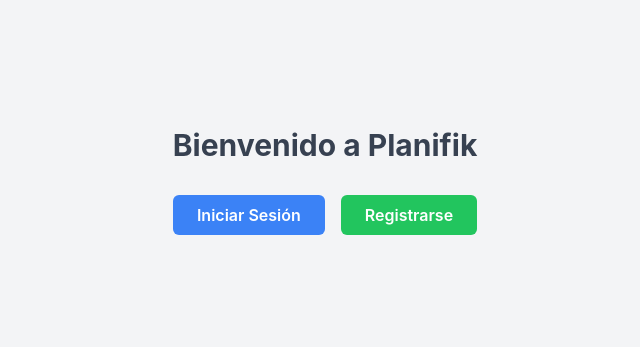
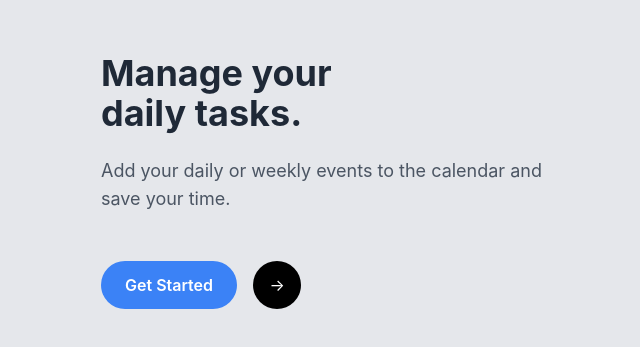
Before and after one commit to LuisVillela/Planifik, a React (Create React App) app: page / in a window 1280 px wide. Shown: the part 219-566 px from the top of the page, without its empty margins (315-955 px from the left). Built offline with nearby package versions, Linux system fonts and the light colour scheme.

Commit message:
Home update
now home has a header and bottom bar to navegate. also added the basic views for the app

```diff
--- a/package.json
+++ b/package.json
@@ -3,6 +3,7 @@
   "version": "0.1.0",
   "private": true,
   "dependencies": {
+    "@heroicons/react": "^2.1.5",
     "@testing-library/jest-dom": "^5.17.0",
     "@testing-library/react": "^13.4.0",
     "@testing-library/user-event": "^13.5.0",
--- a/src/App.js
+++ b/src/App.js
@@ -5,6 +5,9 @@ import Welcome from './components/Welcome';
 import Login from './components/Login';
 import Register from './components/Register';
 import Home from './components/Home';
+import Tasks from './components/Tasks';
+import Calendar from './components/Calendar';
+import Settings from './components/Settings';
 
 function App() {
   return (
@@ -14,6 +17,9 @@ function App() {
         <Route path="/login" element={<Login />} />
         <Route path="/register" element={<Register />} />
         <Route path="/home" element={<Home />} />
+        <Route path="/todolist" element={<Tasks />} />
+        <Route path="/calendar" element={<Calendar />} />
+        <Route path="/settings" element={<Settings />} />
       </Routes>
     </Router>
   );
--- /dev/null
+++ b/src/components/Calendar.js
@@ -0,0 +1,12 @@
+// src/components/Calendar.js
+import React from 'react';
+
+const Calendar = () => {
+  return (
+    <div className="flex items-center justify-center min-h-screen bg-gray-200">
+      <h1 className="text-3xl font-bold">Calendar</h1>
+    </div>
+  );
+};
+
+export default Calendar;
--- a/src/components/Home.js
+++ b/src/components/Home.js
@@ -1,13 +1,59 @@
 // src/components/Home.js
 import React from 'react';
+import { useNavigate } from 'react-router-dom';
+import { HomeIcon, ClipboardDocumentListIcon, CalendarDaysIcon, Cog6ToothIcon } from '@heroicons/react/24/outline';
 
 const Home = () => {
+  const navigate = useNavigate();
+
   return (
-    <div className="flex flex-col items-center justify-center min-h-screen bg-gray-100 p-4">
-      <h2 className="text-2xl font-bold text-gray-800 mb-4">Pantalla Principal</h2>
-      <p className="text-lg text-gray-600">
-        Aquí se mostrarán las tareas y el calendario.
-      </p>
+    <div className="flex flex-col min-h-screen bg-gray-200">
+      {/* Barra superior fija con padding adicional */}
+      <header className="w-full bg-white shadow-md fixed top-0 left-0 z-10 py-6 px-4">
+        <h1 className="text-2xl font-bold text-center text-gray-800 mt-4">Home</h1>
+      </header>
+
+      {/* Contenedor central para el texto de bienvenida */}
+      <div className="flex flex-grow items-center justify-center p-4 text-center mt-20">
+        <div>
+          <h2 className="text-xl font-semibold text-gray-700">Welcome to your Dashboard</h2>
+          <p className="text-gray-600">Here you can see your notifications, goals, and general overview.</p>
+        </div>
+      </div>
+
+      {/* Barra de navegación inferior con padding adicional */}
+      <nav className="bg-white fixed bottom-0 left-0 w-full border-t border-gray-300 py-3 px-4">
+        <div className="flex justify-around py-2">
+          <button
+            onClick={() => navigate('/home')}
+            className="flex flex-col items-center text-gray-700 hover:text-blue-500"
+          >
+            <HomeIcon className="h-6 w-6" />
+            <span className="text-sm">Home</span>
+          </button>
+          <button
+            onClick={() => navigate('/todolist')}
+            className="flex flex-col items-center text-gray-700 hover:text-blue-500"
+          >
+            <ClipboardDocumentListIcon className="h-6 w-6" />
+            <span className="text-sm">To-Do</span>
+          </button>
+          <button
+            onClick={() => navigate('/calendar')}
+            className="flex flex-col items-center text-gray-700 hover:text-blue-500"
+          >
+            <CalendarDaysIcon className="h-6 w-6" />
+            <span className="text-sm">Calendar</span>
+          </button>
+          <button
+            onClick={() => navigate('/settings')}
+            className="flex flex-col items-center text-gray-700 hover:text-blue-500"
+          >
+            <Cog6ToothIcon className="h-6 w-6" />
+            <span className="text-sm">Settings</span>
+          </button>
+        </div>
+      </nav>
     </div>
   );
 };
--- a/src/components/Login.js
+++ b/src/components/Login.js
@@ -1,7 +1,7 @@
 // src/components/Login.js
 import React, { useState } from 'react';
 import axios from 'axios';
-import { useNavigate } from 'react-router-dom';
+import { useNavigate, Link } from 'react-router-dom';
 
 const Login = () => {
   const [username, setUsername] = useState('');
@@ -18,25 +18,25 @@ const Login = () => {
         navigate('/home');
       }
     } catch (error) {
-      setMessage(error.response?.data?.message || 'Credenciales incorrectas');
+      setMessage(error.response?.data?.message || 'Incorrect credentials');
     }
   };
 
   return (
     <div className="flex items-center justify-center min-h-screen bg-gray-100">
       <div className="w-full max-w-md p-8 bg-white shadow-md rounded-lg">
-        <h2 className="text-2xl font-bold text-center text-gray-700 mb-6">Inicio de Sesión</h2>
+        <h2 className="text-2xl font-bold text-center text-gray-700 mb-6">Login</h2>
         <form onSubmit={handleLogin} className="space-y-4">
           <input
             type="text"
-            placeholder="Nombre de usuario"
+            placeholder="Username"
             value={username}
             onChange={(e) => setUsername(e.target.value)}
             className="w-full px-4 py-2 border border-gray-300 rounded-md focus:outline-none focus:border-blue-500"
           />
           <input
             type="password"
-            placeholder="Contraseña"
+            placeholder="Password"
             value={password}
             onChange={(e) => setPassword(e.target.value)}
             className="w-full px-4 py-2 border border-gray-300 rounded-md focus:outline-none focus:border-blue-500"
@@ -45,10 +45,18 @@ const Login = () => {
             type="submit"
             className="w-full py-2 mt-4 bg-blue-500 text-white font-bold rounded-md hover:bg-blue-600"
           >
-            Iniciar Sesión
+            Login
           </button>
         </form>
         {message && <p className="text-center text-gray-600 mt-4">{message}</p>}
+
+        {/* Redirection text */}
+        <p className="text-center text-gray-600 mt-6">
+          Don’t have an account?{' '}
+          <Link to="/register" className="text-blue-500 hover:underline">
+            Register
+          </Link>
+        </p>
       </div>
     </div>
   );
--- a/src/components/Register.js
+++ b/src/components/Register.js
@@ -1,7 +1,7 @@
 // src/components/Register.js
 import React, { useState } from 'react';
 import axios from 'axios';
-import { useNavigate } from 'react-router-dom';
+import { useNavigate, Link } from 'react-router-dom';
 
 const Register = () => {
   const [username, setUsername] = useState('');
@@ -18,25 +18,25 @@ const Register = () => {
         navigate('/home');
       }
     } catch (error) {
-      setMessage(error.response?.data?.message || 'Error al registrar usuario');
+      setMessage(error.response?.data?.message || 'Error registering user');
     }
   };
 
   return (
     <div className="flex items-center justify-center min-h-screen bg-gray-100">
       <div className="w-full max-w-md p-8 bg-white shadow-md rounded-lg">
-        <h2 className="text-2xl font-bold text-center text-gray-700 mb-6">Registro</h2>
+        <h2 className="text-2xl font-bold text-center text-gray-700 mb-6">Register</h2>
         <form onSubmit={handleRegister} className="space-y-4">
           <input
             type="text"
-            placeholder="Nombre de usuario"
+            placeholder="Username"
             value={username}
             onChange={(e) => setUsername(e.target.value)}
             className="w-full px-4 py-2 border border-gray-300 rounded-md focus:outline-none focus:border-blue-500"
           />
           <input
             type="password"
-            placeholder="Contraseña"
+            placeholder="Password"
             value={password}
             onChange={(e) => setPassword(e.target.value)}
             className="w-full px-4 py-2 border border-gray-300 rounded-md focus:outline-none focus:border-blue-500"
@@ -45,10 +45,18 @@ const Register = () => {
             type="submit"
             className="w-full py-2 mt-4 bg-blue-500 text-white font-bold rounded-md hover:bg-blue-600"
           >
-            Registrarse
+            Register
           </button>
         </form>
         {message && <p className="text-center text-gray-600 mt-4">{message}</p>}
+
+        {/* Redirection text */}
+        <p className="text-center text-gray-600 mt-6">
+          Already have an account?{' '}
+          <Link to="/login" className="text-blue-500 hover:underline">
+            Login
+          </Link>
+        </p>
       </div>
     </div>
   );
--- /dev/null
+++ b/src/components/Settings.js
@@ -0,0 +1,12 @@
+// src/components/Settings.js
+import React from 'react';
+
+const Settings = () => {
+  return (
+    <div className="flex items-center justify-center min-h-screen bg-gray-200">
+      <h1 className="text-3xl font-bold">Settings</h1>
+    </div>
+  );
+};
+
+export default Settings;
--- /dev/null
+++ b/src/components/Tasks.js
@@ -0,0 +1,12 @@
+// src/components/Tasks.js
+import React from 'react';
+
+const Tasks = () => {
+  return (
+    <div className="flex items-center justify-center min-h-screen bg-gray-200">
+      <h1 className="text-3xl font-bold">To-Do List</h1>
+    </div>
+  );
+};
+
+export default Tasks;
--- a/src/components/Welcome.js
+++ b/src/components/Welcome.js
@@ -6,21 +6,37 @@ const Welcome = () => {
   const navigate = useNavigate();
 
   return (
-    <div className="flex flex-col items-center justify-center min-h-screen bg-gray-100">
-      <h1 className="text-3xl font-bold text-gray-700 mb-8">Bienvenido a Planifik</h1>
-      <div className="space-x-4">
-        <button
-          onClick={() => navigate('/login')}
-          className="px-6 py-2 bg-blue-500 text-white font-semibold rounded-md hover:bg-blue-600"
-        >
-          Iniciar Sesión
-        </button>
-        <button
-          onClick={() => navigate('/register')}
-          className="px-6 py-2 bg-green-500 text-white font-semibold rounded-md hover:bg-green-600"
-        >
-          Registrarse
-        </button>
+    <div className="flex flex-col items-center justify-center min-h-screen bg-gray-200 p-6">
+      {/* Contenedor general para texto y botones, alineado a la izquierda */}
+      <div className="max-w-md text-left">
+        {/* Texto principal */}
+        <h1 className="text-4xl font-bold text-gray-800 mb-6">
+          Manage your <br /> daily tasks.
+        </h1>
+
+        {/* Texto secundario */}
+        <p className="text-gray-600 text-lg mb-12">
+          Add your daily or weekly events to the calendar and save your time.
+        </p>
+
+        {/* Contenedor de botones alineado a la izquierda */}
+        <div className="flex space-x-4">
+          {/* Botón Get Started */}
+          <button
+            onClick={() => navigate('/register')}
+            className="px-6 py-3 bg-blue-500 text-white font-semibold rounded-full hover:bg-blue-600 focus:outline-none focus:ring-2 focus:ring-blue-300"
+          >
+            Get Started
+          </button>
+
+          {/* Botón de Login con ícono de flecha */}
+          <button
+            onClick={() => navigate('/login')}
+            className="flex items-center justify-center w-12 h-12 bg-black text-white rounded-full hover:bg-gray-800 focus:outline-none focus:ring-2 focus:ring-gray-400"
+          >
+            →
+          </button>
+        </div>
       </div>
     </div>
   );
```
Also changed, not shown: 1 other file (tests, documents, lock files or other folders).
